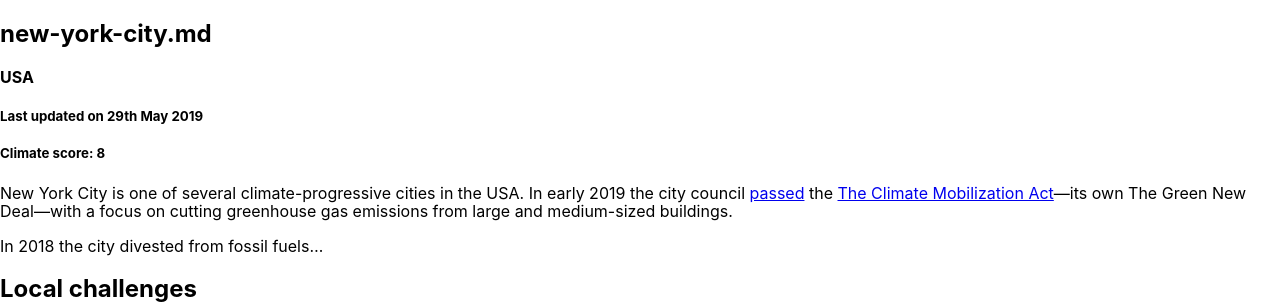
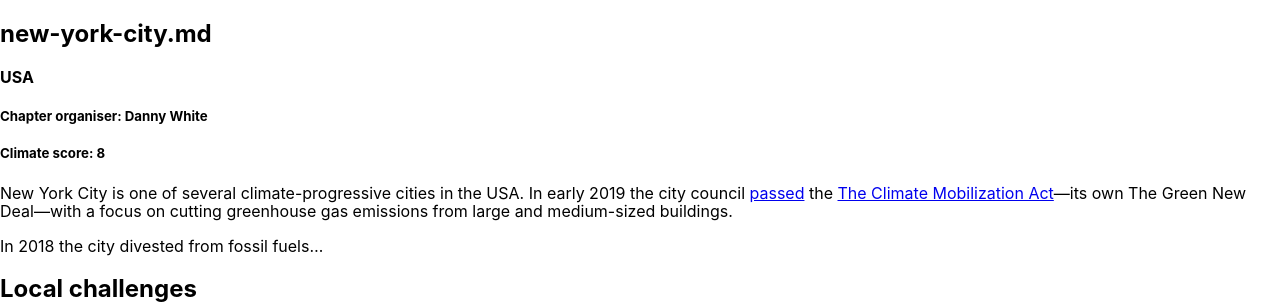
Before and after one commit to dnywh/climatelocal, a Jekyll site: the page built from _areas/new-york-city.md, in a window 1280 px wide and 900 px high. Shown: the part 242-546 px from the top of the window. Built offline with Jekyll 4.4.1, drawn with Linux system fonts in a browser that asks for light colours.

Commit message:
replaced date last updated with chapter organiser

```diff
--- a/_areas/new-york-city.md
+++ b/_areas/new-york-city.md
@@ -2,6 +2,7 @@
 layout: area
 title: New York City
 country: USA
+organiser: Danny White
 climate-score: 8
 local-groups:
   - name: 350.org New York City
@@ -45,7 +46,6 @@ local-opportunities:
     image-url: http://www.theyouthfarm.org/wp-content/uploads/2015/03/Youth_Farm_Logo_AltLayout_300px_wide-e1425268664392.png
     notes: Get your hands in the soil and enjoy the sunshine! Our Volunteer Days and Open Hours are open to the public, just stop on by!
     cta: See more
-last-updated: 2019-05-29 17:00:00 -0400
 events:
   - title: World Oceans Week
     date: 2019-06-03 09:45:00 -0400
--- a/_layouts/area.html
+++ b/_layouts/area.html
@@ -4,7 +4,7 @@ layout: page
 
 <h2>{{ page.name }}</h2>
 <h4>{{ page.country }}</h4>
-<h5>Last updated on {{ page.last-updated | date_to_long_string: "ordinal" }}</h5>
+<h5>Chapter organiser: {{ page.organiser }}</h5>
 <h5>Climate score: {{ page.climate-score }}</h5>
 <p>{{ content }}</p>
 
```
